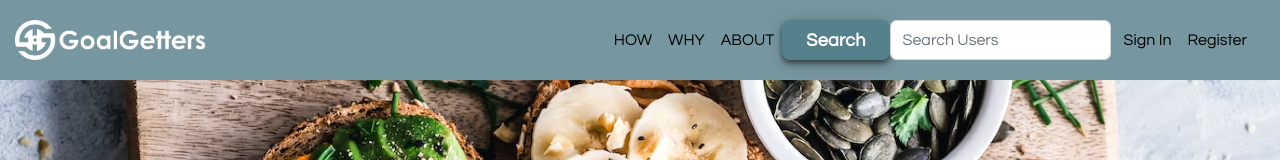
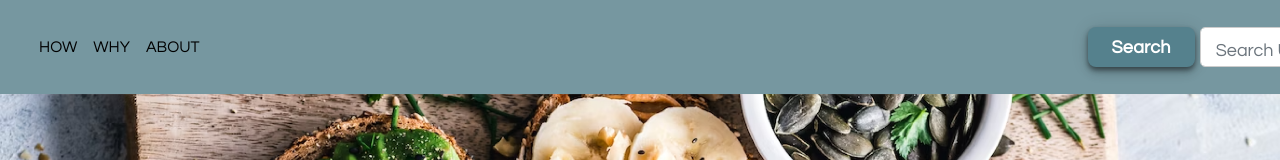
Before and after one commit to bethel-school-of-technology/team-import-awesome-frontend, a React (Create React App) app: page / in a window 1280 px wide. Shown: the top 160 px of the page. Built offline with nearby package versions, Linux system fonts and the light colour scheme; no server answers.

Commit message:
Navbar fix

```diff
--- a/src/components/NavbarMain.js
+++ b/src/components/NavbarMain.js
@@ -64,7 +64,7 @@ const NavbarMain = () => {
                         </HashLink>
                     </Nav.Link>
                     <Nav.Link>
-                        <HashLink smooth to="/#ABOUT">
+                        <HashLink className="about" smooth to="/#ABOUT">
                             ABOUT
                         </HashLink>
                     </Nav.Link>
--- a/src/components/SearchBar.js
+++ b/src/components/SearchBar.js
@@ -52,6 +52,7 @@ Make sure the spelling is correct :)`
                         Search
                     </Button>
                     <Form.Control
+                        className='search-bar-input'
                         type="search"
                         placeholder="Search Users"
                         value={userSearched}
--- a/src/css/navbar-main.css
+++ b/src/css/navbar-main.css
@@ -11,6 +11,9 @@
     display: flex;
     flex-direction: row;
     font-weight: bold;
+}
+.about{
+    margin-right: 55rem;
 }
 
 a:link {
--- a/src/css/search-bar.css
+++ b/src/css/search-bar.css
@@ -1,7 +1,19 @@
 .search-bar-group {
     display: flex;
+}
+.search-bar-input {
+    width: 150px;
+    border-radius: 5px;
+    border: 1px solid #ccc;
+    padding: 7px 0px 0px 15px;
+    font-size: 18px;
+    outline: none;
+    transition: 0.2s;
+    margin-right: 10px;
+
 }
 
 .search-btn{
     height: 40px;
+    margin-right: 5px;
 }
```
